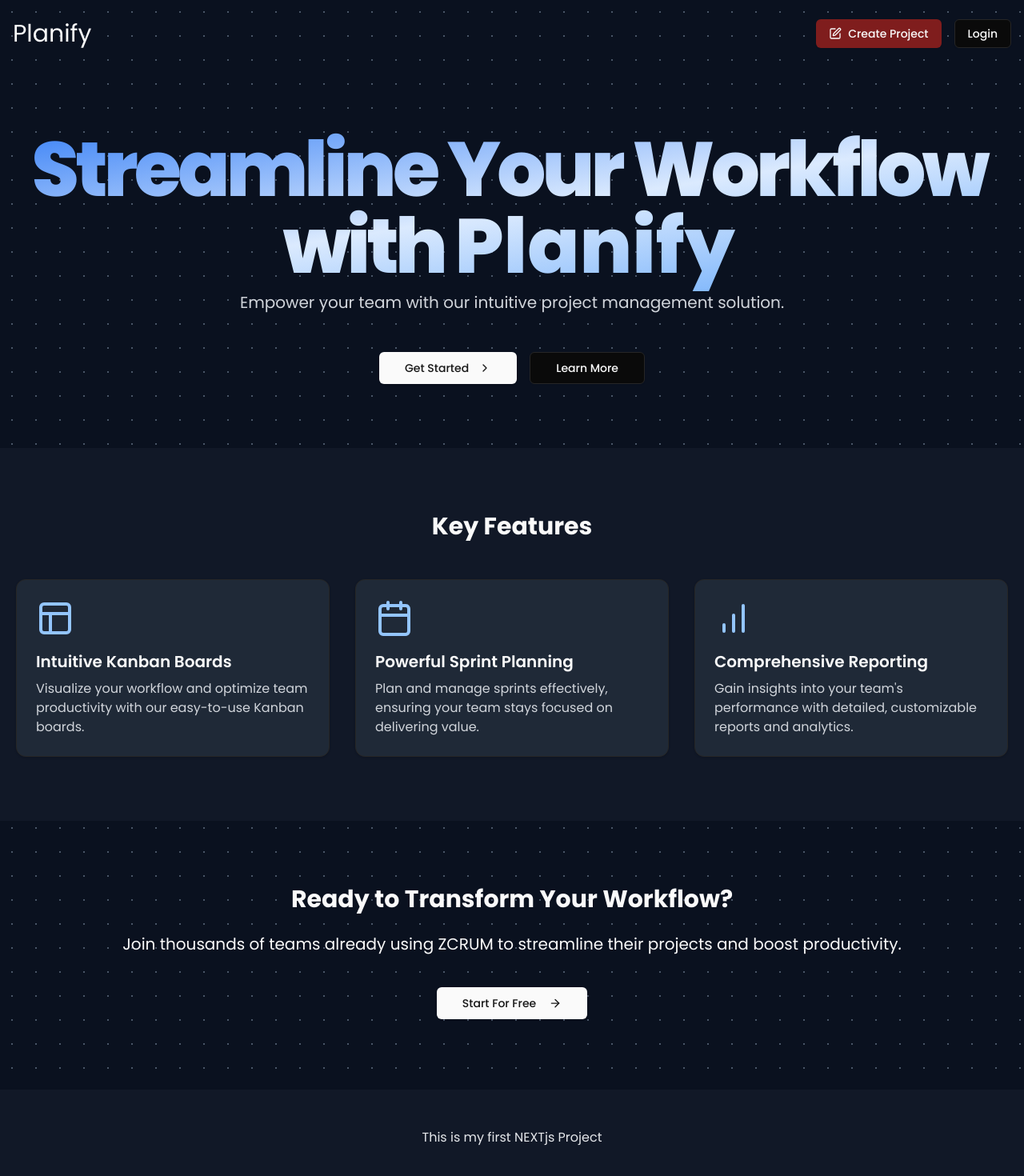
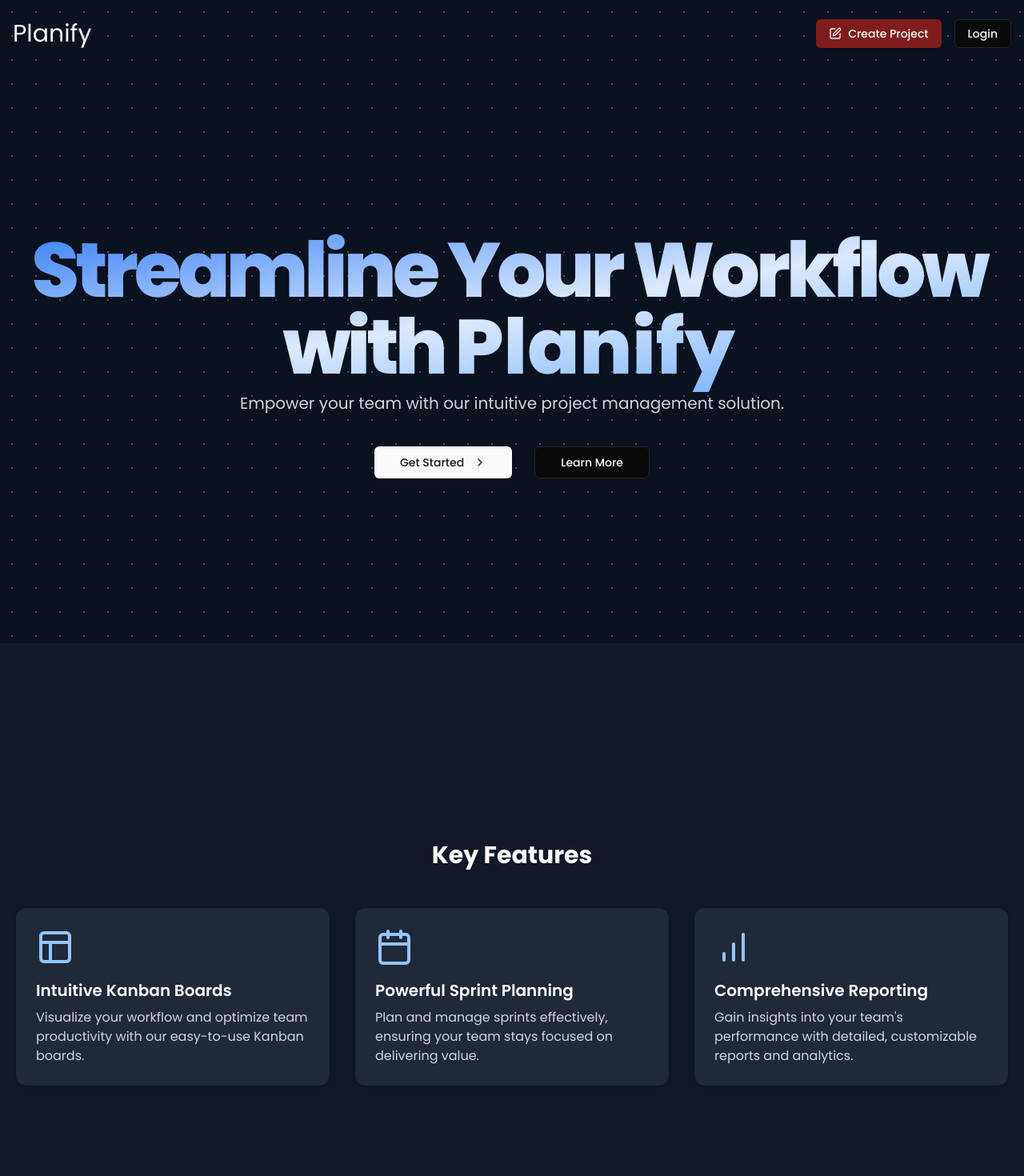
Before and after one commit to abhinavshr89/Planify, a Next.js app: page / in a window 1280 px wide. Shown: the top 1470 px of the page at 80% size. Built offline with nearby package versions, Linux system fonts and the light colour scheme; no server answers.

Commit message:
some changes in landing page

```diff
--- a/app/globals.css
+++ b/app/globals.css
@@ -81,4 +81,28 @@ body {
   .gradient-title {
     @apply font-extrabold bg-gradient-to-br from-blue-500 via-blue-100 to-blue-400 bg-clip-text tracking-tighter text-transparent pr-2 pb-2;
   }
+  .gradient-dark {
+    @apply bg-gradient-to-b from-[#111827] to-[#1f2937];
+  }
+
+  .gradient-blue {
+    @apply bg-gradient-to-r from-[#111827] to-[#2563eb];
+  }
+
+  .gradient-purple {
+    @apply bg-gradient-to-br from-[#111827] to-[#6b21a8];
+  }
+
+  .gradient-warm {
+    @apply bg-gradient-to-t from-[#111827] to-[#f59e0b];
+  }
+
+  .gradient-glass {
+    @apply bg-gradient-to-bl from-[#111827] to-[rgba(255,255,255,0.2)];
+  }
 }
+
+
+.landing_page_height{
+  height: calc(100vh - 80px);
+}
--- a/app/layout.js
+++ b/app/layout.js
@@ -12,7 +12,7 @@ const poppins = Poppins({
 
 export const metadata = {
   title: "Planify",
-  description: "Zcrum is a simple project management tool.",
+  description: "Planify is a simple project management tool.",
 };
 
 export default function RootLayout({ children }) {
@@ -35,7 +35,7 @@ export default function RootLayout({ children }) {
       }}
     >
       <html lang="en">
-        <body className={`${poppins.className} animated-dotted-background `}>
+        <body className={`${poppins.className} animated-dotted-background`}>
           <ThemeProvider attribute="class" defaultTheme="dark">
             <Header />
 
@@ -43,7 +43,11 @@ export default function RootLayout({ children }) {
             <Toaster richColors />
             <footer className="bg-gray-900 py-12">
               <div className="container mx-auto px-4 text-center text-gray-200">
-                <p>This is my first NEXTjs Project</p>
+                <p>&copy; {new Date().getFullYear()} Planify. All rights reserved.</p>
+                <p>
+                  <a href="/privacy-policy" className="text-blue-400 hover:underline">Privacy Policy</a> |
+                  <a href="/terms-of-service" className="text-blue-400 hover:underline"> Terms of Service</a>
+                </p>
               </div>
             </footer>
           </ThemeProvider>
--- a/app/page.js
+++ b/app/page.js
@@ -1,9 +1,16 @@
-import { Button } from '@/components/ui/button'
-import { ArrowRight, BarChart, Calendar, ChevronRight, Divide, Layout} from 'lucide-react'
-import Image from 'next/image'
-import React from 'react'
-import Link from 'next/link'
-import { Card, CardContent } from '@/components/ui/card'
+import { Button } from "@/components/ui/button";
+import {
+  ArrowRight,
+  BarChart,
+  Calendar,
+  ChevronRight,
+  Divide,
+  Layout,
+} from "lucide-react";
+import Image from "next/image";
+import React from "react";
+import Link from "next/link";
+import { Card, CardContent } from "@/components/ui/card";
 
 const features = [
   {
@@ -28,17 +35,20 @@ const features = [
 
 const LandingPage = () => {
   return (
-    <div className='min-h-screen'>
-      <section className="container mx-auto py-20 text-center">
+    <div className="min-h-screen">
+      <section className="container mx-auto py-20 text-center landing_page_height flex justify-center items-center flex-col">
         <h1 className="text-6xl sm:text-7xl lg:text-8xl font-extrabold gradient-title pb-6 flex flex-col">
           Streamline Your Workflow <br />
-          <span> with <span className="tracking-normal">Planify</span>
+          <span>
+            {" "}
+            with <span className="tracking-normal">Planify</span>
           </span>
         </h1>
         <p className="text-xl text-gray-300 mb-10 max-w-3xl mx-auto">
           Empower your team with our intuitive project management solution.
         </p>
-        <p className="text-xl mb-12 max-w-2xl mx-auto"></p>
+        <p className="text-xl  max-w-2xl mx-auto"></p>
+        <div className="flex gap-3">
           <Link href="/onboarding">
             <Button size="lg" className="mr-4">
               Get Started <ChevronRight size={18} className="ml-1" />
@@ -49,9 +59,13 @@ const LandingPage = () => {
               Learn More
             </Button>
           </Link>
+        </div>
       </section>
 
-      <section id="features" className="bg-gray-900 py-20 px-5">
+      <section
+        id="features"
+        className="bg-gray-900 py-20 px-5 lg:h-screen flex justify-center items-center"
+      >
         <div className="container mx-auto">
           <h3 className="text-3xl font-bold mb-12 text-center">Key Features</h3>
           <div className="grid grid-cols-1 lg:grid-cols-3 gap-8">
@@ -73,7 +87,7 @@ const LandingPage = () => {
       {/* cta section */}
 
       {/* CTA Section */}
-      <section className="py-20 text-center px-5">
+      <section className="py-20 text-center px-5  flex justify-center items-center">
         <div className="container mx-auto">
           <h3 className="text-3xl font-bold mb-6">
             Ready to Transform Your Workflow?
@@ -89,10 +103,8 @@ const LandingPage = () => {
           </Link>
         </div>
       </section>
+    </div>
+  );
+};
 
-
-    </div>
-  )
-}
-
-export default LandingPage
+export default LandingPage;
```
Lines whose indentation alone changed are shown as unchanged.
